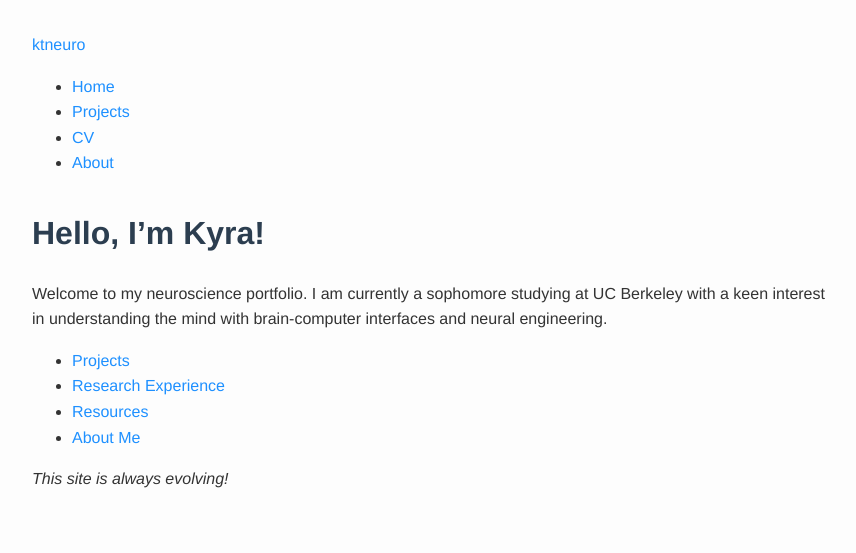
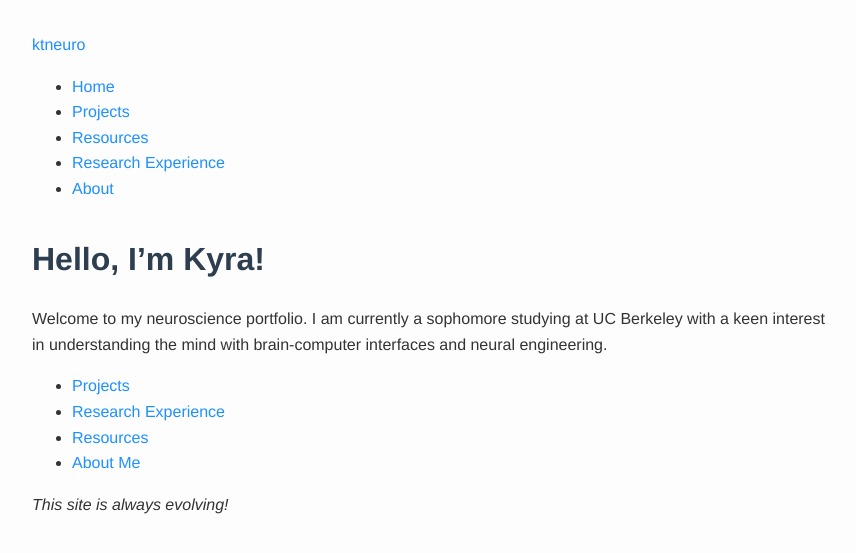
Before and after one commit to ktneuro/ktneuro, a Jekyll site: the page built from index.md, in a window 1280 px wide. Shown: the top 553 px of the page, without its empty margins (208-1064 px from the left). Built offline with Jekyll 4.4.1, drawn with Linux system fonts in a browser that asks for light colours.

Commit message:
Update default.html

```diff
--- a/_layouts/default.html
+++ b/_layouts/default.html
@@ -14,7 +14,8 @@
       <ul class="nav-links">
         <li><a href="/">Home</a></li>
         <li><a href="/projects.html">Projects</a></li>
-        <li><a href="/cv.html">CV</a></li>
+        <li><a href="/resources.html">Resources</a></li>
+        <li><a href="/researchexperience.html">Research Experience</a></li>
         <li><a href="/about.html">About</a></li>
       </ul>
     </div>
```
